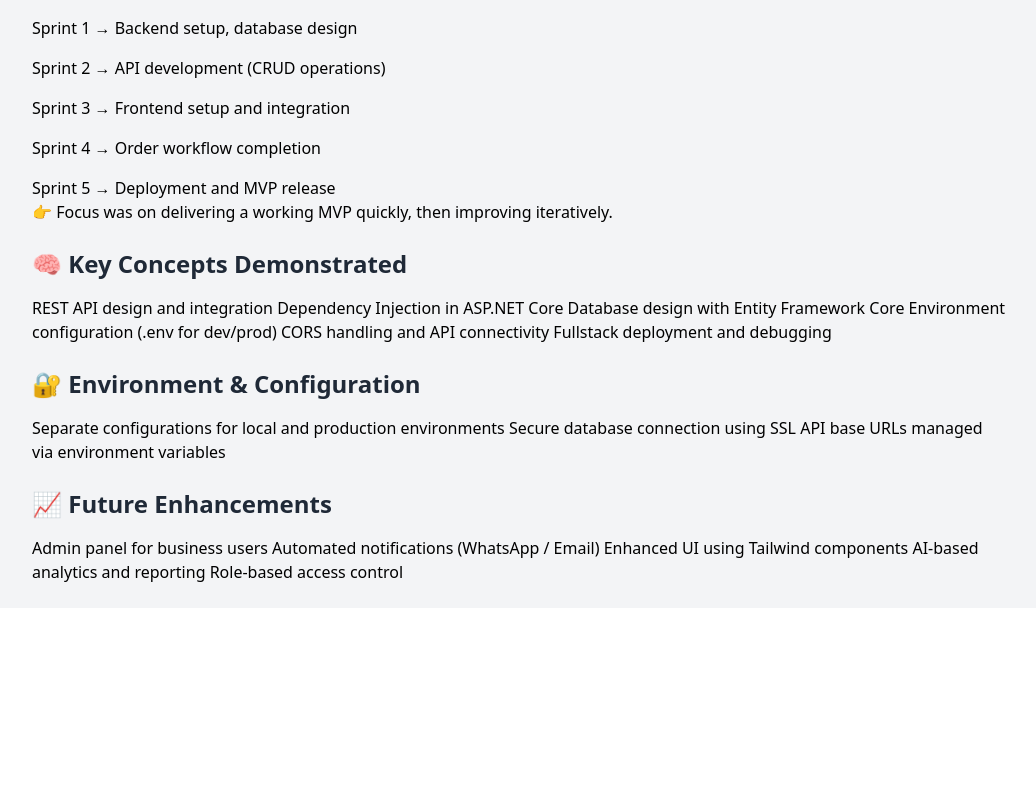
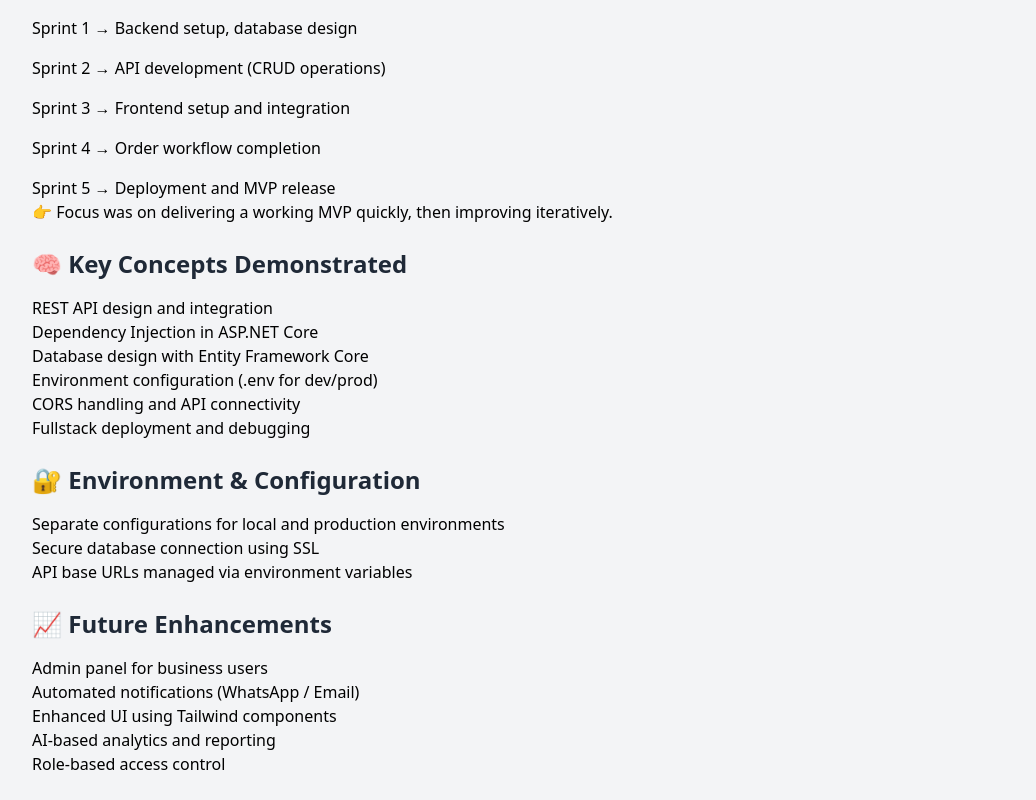
Before and after one commit to raviamrav/convocation-gown-system, a React (Vite) app in the folder frontend/: page /about in a window 1280 px wide. Shown: the part 1528-2328 px from the top of the page, without its empty margins (120-1156 px from the left). Before the commit the page ends 2136 px from the top, so only its background shows below. Built offline with nearby package versions, Linux system fonts and the light colour scheme; no server answers.

Commit message:
Formatted About section text

```diff
--- a/frontend/src/pages/AboutPage.tsx
+++ b/frontend/src/pages/AboutPage.tsx
@@ -89,28 +89,34 @@ function AboutPage() {
     <br />
     <h2 className="text-2xl font-bold text-gray-800 mb-4">🧠 Key Concepts Demonstrated</h2>
     <div className="space-y-4">
-    REST API design and integration
-    Dependency Injection in ASP.NET Core
-    Database design with Entity Framework Core
-    Environment configuration (.env for dev/prod)
-    CORS handling and API connectivity
-    Fullstack deployment and debugging
+    <ul>
+        <li>REST API design and integration</li>
+        <li>Dependency Injection in ASP.NET Core</li>
+        <li>Database design with Entity Framework Core</li>
+        <li>Environment configuration (.env for dev/prod)</li>
+        <li>CORS handling and API connectivity</li>
+        <li>Fullstack deployment and debugging</li>
+    </ul>
     </div>
     <br />
     <h2 className="text-2xl font-bold text-gray-800 mb-4">🔐 Environment & Configuration</h2>
     <div className="space-y-4">
-    Separate configurations for local and production environments
-    Secure database connection using SSL
-    API base URLs managed via environment variables
+    <ul>
+        <li>Separate configurations for local and production environments</li>
+        <li>Secure database connection using SSL</li>
+        <li>API base URLs managed via environment variables</li>
+    </ul>
     </div>
     <br />
     <h2 className="text-2xl font-bold text-gray-800 mb-4">📈 Future Enhancements</h2>
     <div className="space-y-4">
-    Admin panel for business users
-    Automated notifications (WhatsApp / Email)
-    Enhanced UI using Tailwind components
-    AI-based analytics and reporting
-    Role-based access control
+    <ul>
+        <li>Admin panel for business users</li>
+        <li>Automated notifications (WhatsApp / Email)</li>
+        <li>Enhanced UI using Tailwind components</li>
+        <li>AI-based analytics and reporting</li>
+        <li>Role-based access control</li>
+    </ul>
     </div>
     </div>
   );
```
